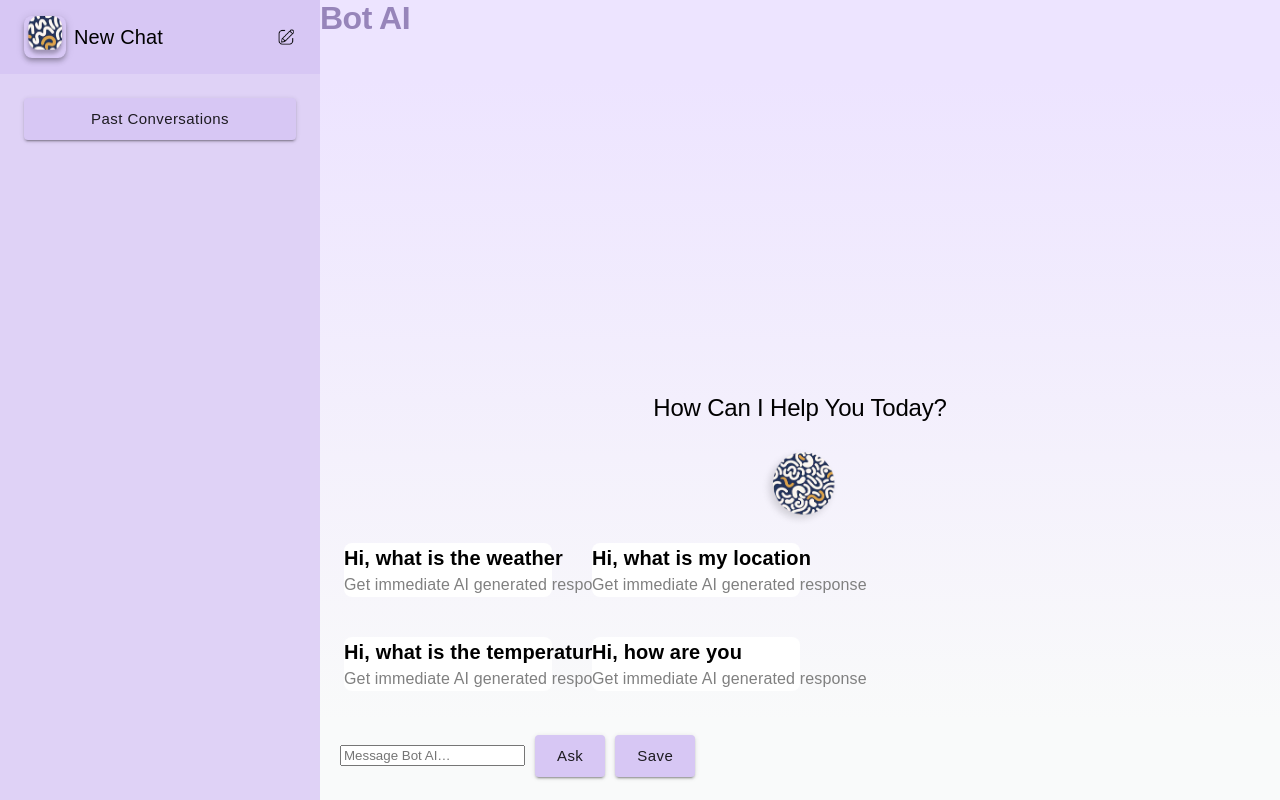
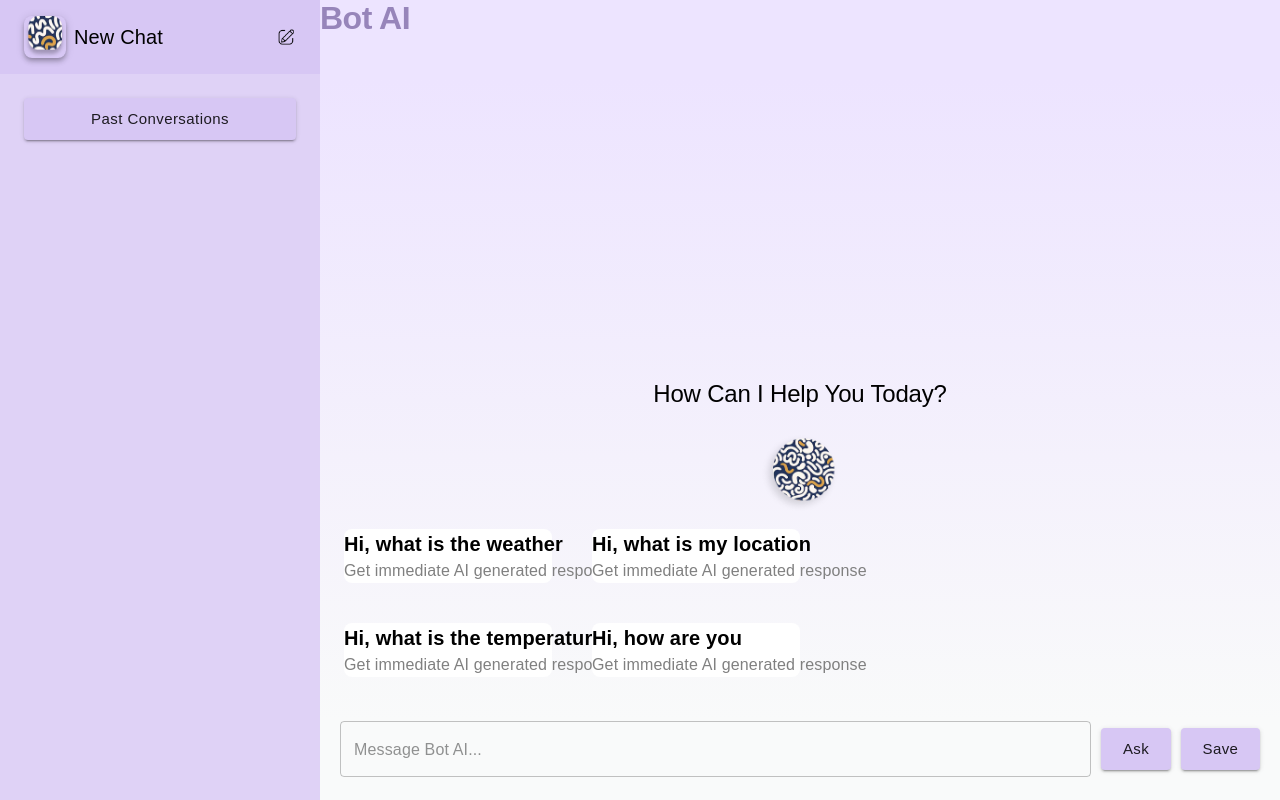
Before and after one commit to Venkateshh-21/BotAI, a React (Vite) app: page / in a window 1280 px wide. Built offline with nearby package versions, Linux system fonts and the light colour scheme.

Commit message:
fixing code

```diff
--- a/src/components/Ask.jsx
+++ b/src/components/Ask.jsx
@@ -32,12 +32,13 @@ const Ask = ({ chat, generateResponse, setShouldScrollBottom, clearChat }) => {
           padding: "20px",
         }}
       >
-        <input
+        <TextField
 
           value={input}
           placeholder="Message Bot AI…"
           onChange={(e) => setInput(e.target.value)}
           sx={{ width: "60vw" }}
+           inputProps={{ "placeholder": "Message Bot AI..." }}
         />
         <Button type="submit" variant="contained">
           Ask
--- a/src/components/ChatCard.jsx
+++ b/src/components/ChatCard.jsx
@@ -71,7 +71,7 @@ const ChatCard = ({
             />
           </Box>
         )}
-        {details.feedback && (
+        {details.feedBack && (
                     <Typography
                         pt={1}
                         fontSize={{ xs: 10, md: 16 }}
@@ -80,7 +80,7 @@ const ChatCard = ({
                             Feedback:
                         </Box>
                         <Box component={'span'}>
-                            {` ${details.feedback}`}
+                            {` ${details.feedBack}`}
                         </Box>
                     </Typography>
                 )}
```
